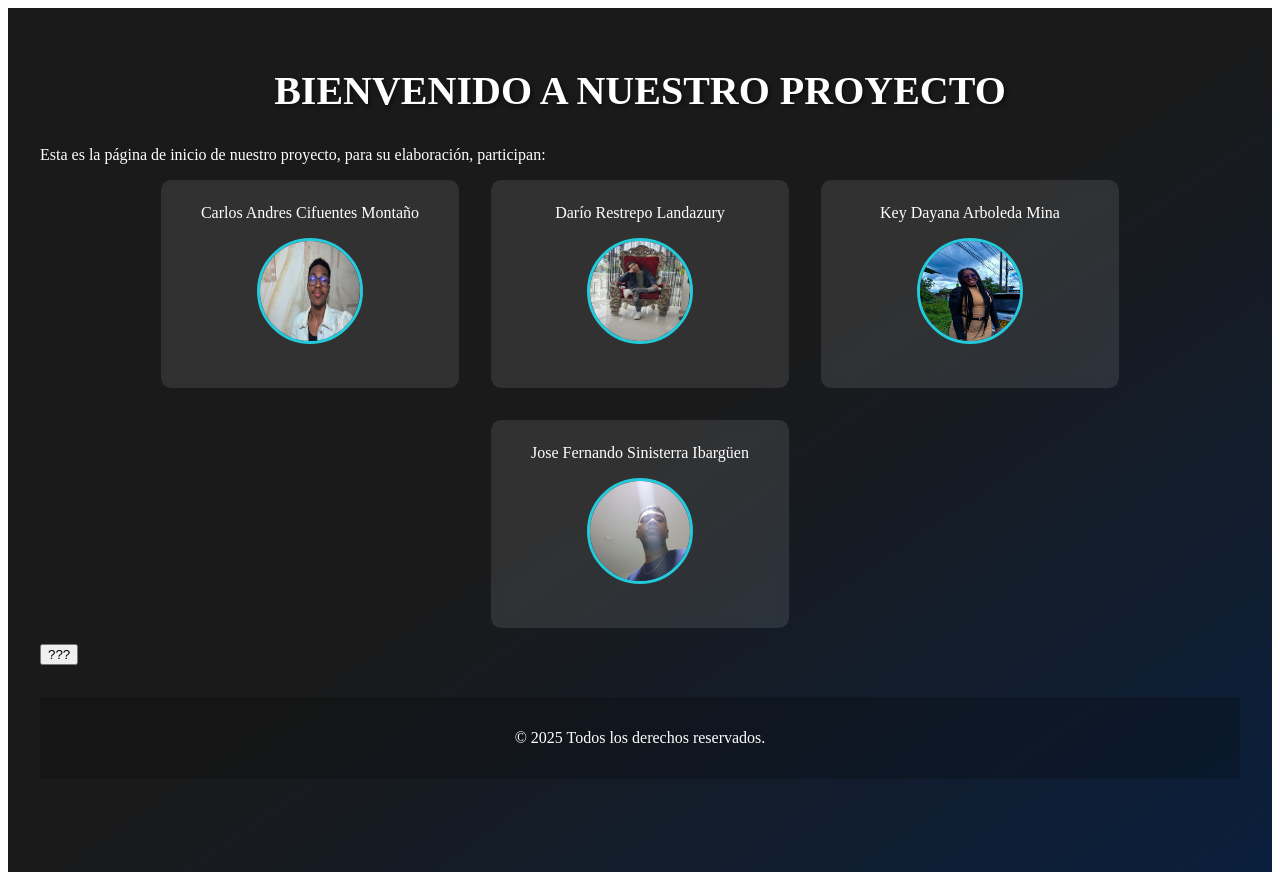
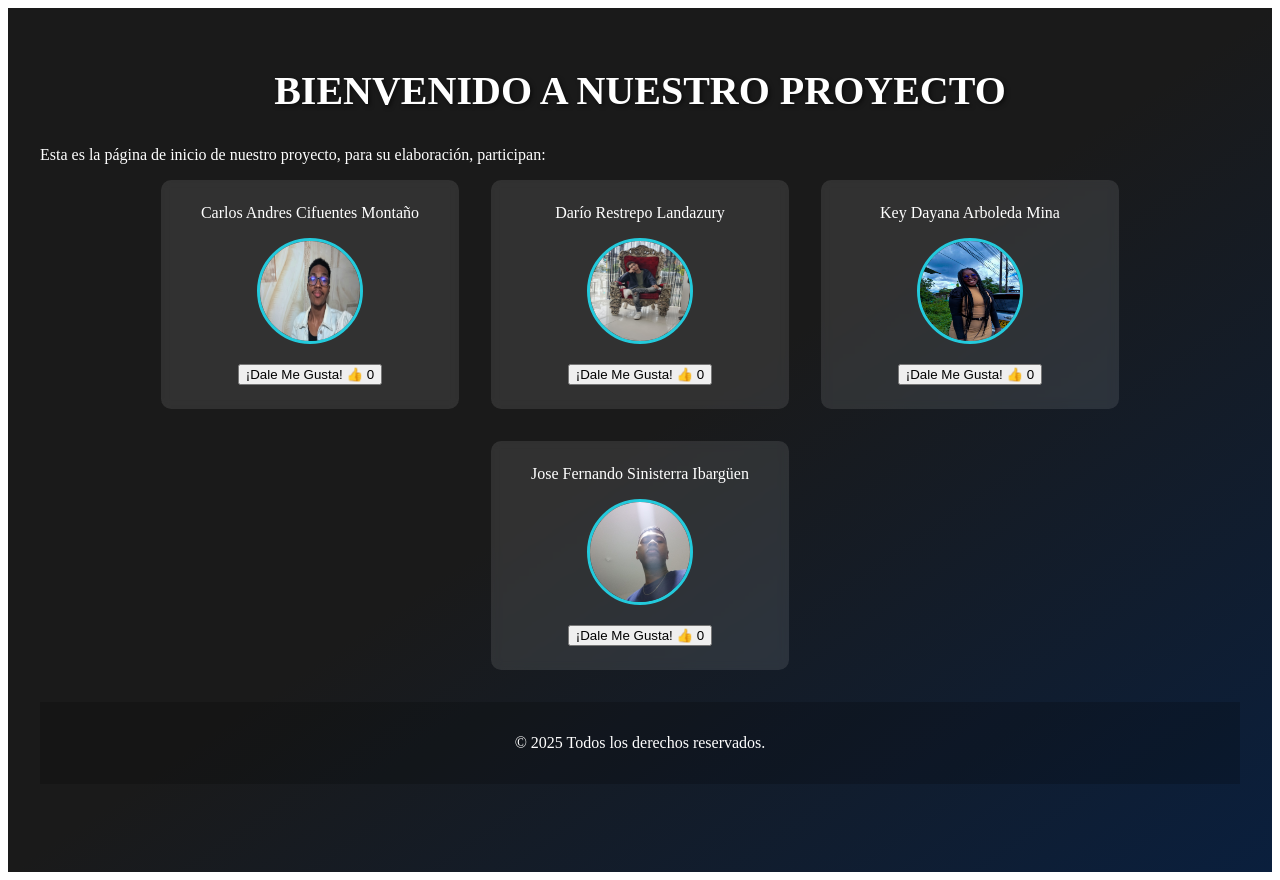
Before and after one commit to setneuficX8/Proyecto-Seminario-de-Actualizacion, a React (Vite) app: page / in a window 1280 px wide. Built offline with nearby package versions, Linux system fonts and the light colour scheme.

Commit message:
Actualiza el README y el componente Button para incluir el contador de "me gusta" en la página de inicio.

```diff
--- a/src/components/Button.jsx
+++ b/src/components/Button.jsx
@@ -1,7 +1,18 @@
-export default function Button({ children, onClick, disabled = false }) {
-return (
-    <button onClick={onClick} disabled={disabled}>
-    {children}
-    </button>
-);
+import { useState } from 'react';
+
+export default function Button({ children, disabled = false }) {
+    // 1. Declaras el estado inicial de los "me gusta" en 0
+    const [count, setCount] = useState(0);
+
+    // 2. Función que incrementa el contador cada vez que se hace clic
+    function like() {
+        setCount(count + 1);
+    }
+
+    // 3. Renderizas el botón y muestras el contador
+    return (
+        <button onClick={like} disabled={disabled}>
+            {children} 👍 {count}
+        </button>
+    );
 }
--- a/src/components/Footer.jsx
+++ b/src/components/Footer.jsx
@@ -1,4 +1,5 @@
 export default function Footer (){
+
     return(
         <footer>
            <p>
--- a/src/components/Landing.jsx
+++ b/src/components/Landing.jsx
@@ -20,6 +20,9 @@ export default function Landing(){
                             }}
                             size={100}
                         />
+                        <Button disabled={false}>
+                            ¡Dale Me Gusta!
+                        </Button>
                     </li>
 
                     <li className="participant-card">Darío Restrepo Landazury
@@ -30,6 +33,9 @@ export default function Landing(){
                             }}
                             size={100}
                         />
+                        <Button disabled={false}>
+                            ¡Dale Me Gusta!
+                        </Button>
                     </li>
 
                     <li className="participant-card">Key Dayana Arboleda Mina
@@ -40,6 +46,9 @@ export default function Landing(){
                             }}
                             size={100}
                         />
+                        <Button disabled={false}>
+                            ¡Dale Me Gusta!
+                        </Button>
                     </li>
 
                     <li className="participant-card">Jose Fernando Sinisterra Ibargüen
@@ -50,11 +59,12 @@ export default function Landing(){
                             }}
                             size={100}
                         />
+                        <Button disabled={false}>
+                            ¡Dale Me Gusta!
+                        </Button>
                     </li>
                 </ul>
-                <Button onClick={() => alert('Holaaa')} disabled={false}>
-                ???
-                </Button>
+
             </main>
             <div className="landing-footer">
                 <Footer/>
```
Also changed, not shown: 1 other file (tests, documents, lock files or other folders).
